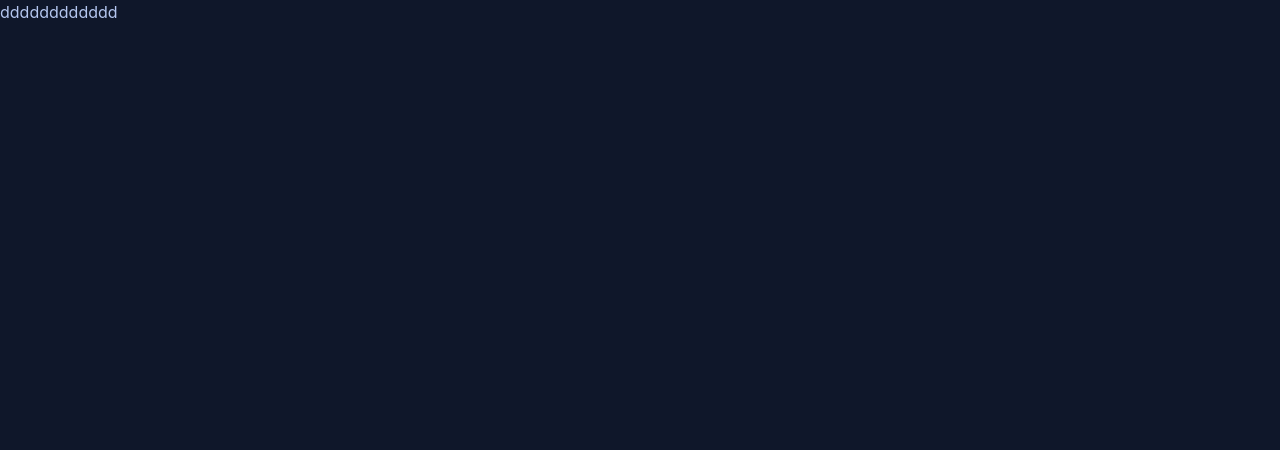
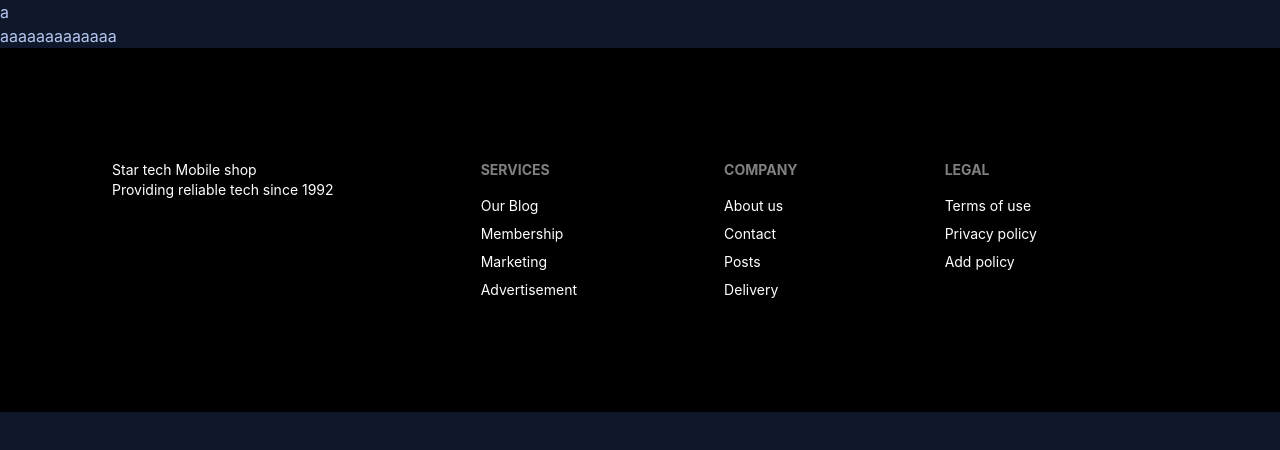
Before and after one commit to Foysal-ikram/Food-review, a React (Create React App) app: page / in a window 1280 px wide. Shown: the top 450 px of the page. Built offline with nearby package versions, Linux system fonts and the light colour scheme.

Commit message:
project setup and footer

```diff
--- a/src/App.js
+++ b/src/App.js
@@ -1,12 +1,10 @@
-import logo from './logo.svg';
-import './App.css';
+import { RouterProvider } from 'react-router-dom';
+import router from './Components/Routes/Route';
 
 function App() {
   return (
-    <div >
-      <h4>dddddddddddd</h4>
-
-
+    <div>
+     <RouterProvider router={router}></RouterProvider>
     </div>
   );
 }
--- /dev/null
+++ b/src/Components/Home/Home.js
@@ -0,0 +1,11 @@
+import React from 'react';
+
+const Home = () => {
+    return (
+        <div>
+           <h1>aaaaaaaaaaaaa</h1>
+        </div>
+    );
+};
+
+export default Home;
--- /dev/null
+++ b/src/Components/Layout/Footer.js
@@ -0,0 +1,37 @@
+import React from 'react';
+
+
+const Footer = () => {
+    return (
+        <div>
+            <footer className="footer p-28 bg-black text-white">
+                <div>
+                    {/* <img src={star} width={100} alt="" /> */}
+                    <p>Star tech Mobile shop<br />Providing reliable tech since 1992</p>
+                </div>
+                <div>
+                    <span className="footer-title">Services</span>
+                    <a href="/" className="link link-hover">Our Blog</a>
+                    <a href="/" className="link link-hover">Membership</a>
+                    <a href="/" className="link link-hover">Marketing</a>
+                    <a href="/" className="link link-hover">Advertisement</a>
+                </div>
+                <div>
+                    <span className="footer-title">Company</span>
+                    <a href="/" className="link link-hover">About us</a>
+                    <a href="/" className="link link-hover">Contact</a>
+                    <a href="/" className="link link-hover">Posts</a>
+                    <a href="/" className="link link-hover">Delivery</a>
+                </div>
+                <div>
+                    <span className="footer-title">Legal</span>
+                    <a href="/" className="link link-hover">Terms of use</a>
+                    <a href="/" className="link link-hover">Privacy policy</a>
+                    <a href="/" className="link link-hover">Add policy</a>
+                </div>
+            </footer>
+        </div>
+    );
+};
+
+export default Footer;
--- /dev/null
+++ b/src/Components/Layout/Header.js
@@ -0,0 +1,11 @@
+import React from 'react';
+
+const Header = () => {
+    return (
+        <div>
+            a
+        </div>
+    );
+};
+
+export default Header;
--- /dev/null
+++ b/src/Components/Layout/Main.js
@@ -0,0 +1,16 @@
+import React from 'react';
+import Home from '../Home/Home';
+import Footer from './Footer';
+import Header from './Header';
+
+const Main = () => {
+    return (
+        <div>
+            <Header></Header>
+            <Home></Home>
+            <Footer></Footer>
+        </div>
+    );
+};
+
+export default Main;
--- /dev/null
+++ b/src/Components/Loader/UserContext.js
@@ -0,0 +1,19 @@
+import { createContext } from "react";
+
+export const AuthContext = createContext()
+const UserContext =({children})=>{
+
+
+
+const authInfo= {} ;
+return (
+    <div>
+        <AuthContext.Provider value={authInfo}>
+            {children}
+        </AuthContext.Provider>
+    </div>
+);
+
+};
+
+export default UserContext;
--- /dev/null
+++ b/src/Components/Routes/PrivateRoute.js
@@ -0,0 +1,17 @@
+import React, { useContext } from 'react';
+import { Navigate, useLocation } from 'react-router-dom';
+import { AuthContext } from '../Components/Loader/UserContext';
+
+const PrivateRoute = ({children}) => {
+    const {user,loading } = useContext( AuthContext ) ;
+    const location = useLocation() ;
+    if(loading){
+        return <h1> Loading...</h1>
+    }
+  if(user && user.uid){
+    return children ;
+  }
+  return <Navigate to='/login' state= {{from: location}}></Navigate>
+};
+
+export default PrivateRoute;
--- /dev/null
+++ b/src/Components/Routes/Route.js
@@ -0,0 +1,21 @@
+import { createBrowserRouter } from 'react-router-dom';
+import Home from '../Home/Home';
+import Main from '../Layout/Main';
+
+const router = createBrowserRouter([
+    {
+        path : '/' ,
+        element : <Main></Main> ,
+        children : [
+            {
+                path : '/' ,
+                element : <Home></Home>
+            }
+
+
+        ]
+    }
+
+])
+
+export default router ;
--- a/src/index.js
+++ b/src/index.js
@@ -3,11 +3,12 @@ import ReactDOM from 'react-dom/client';
 import './index.css';
 import App from './App';
 import reportWebVitals from './reportWebVitals';
+import UserContext from './Components/Loader/UserContext';
 
 const root = ReactDOM.createRoot(document.getElementById('root'));
 root.render(
   <React.StrictMode>
-    <App />
+    <UserContext><App /></UserContext>
   </React.StrictMode>
 );
 
```
